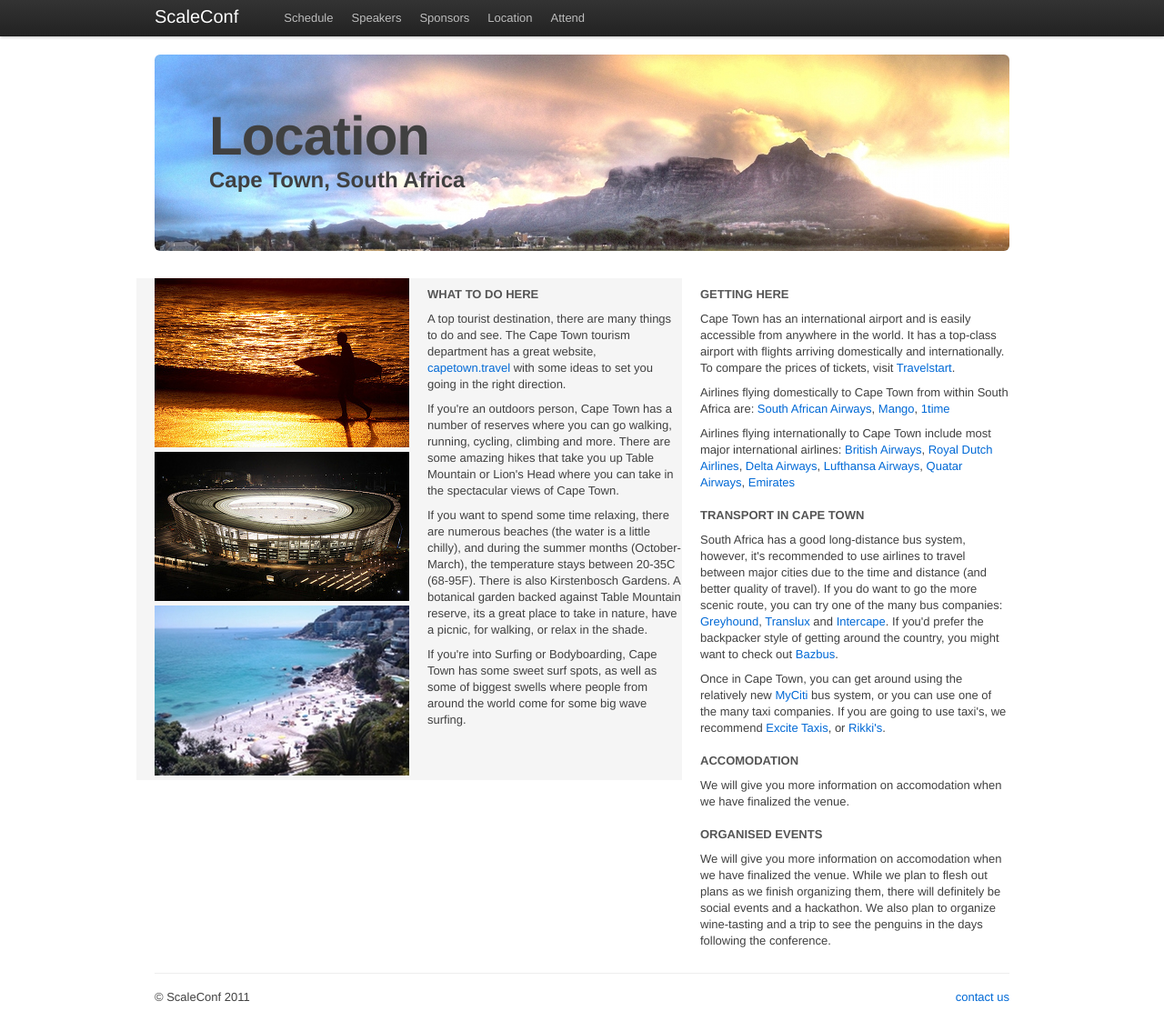
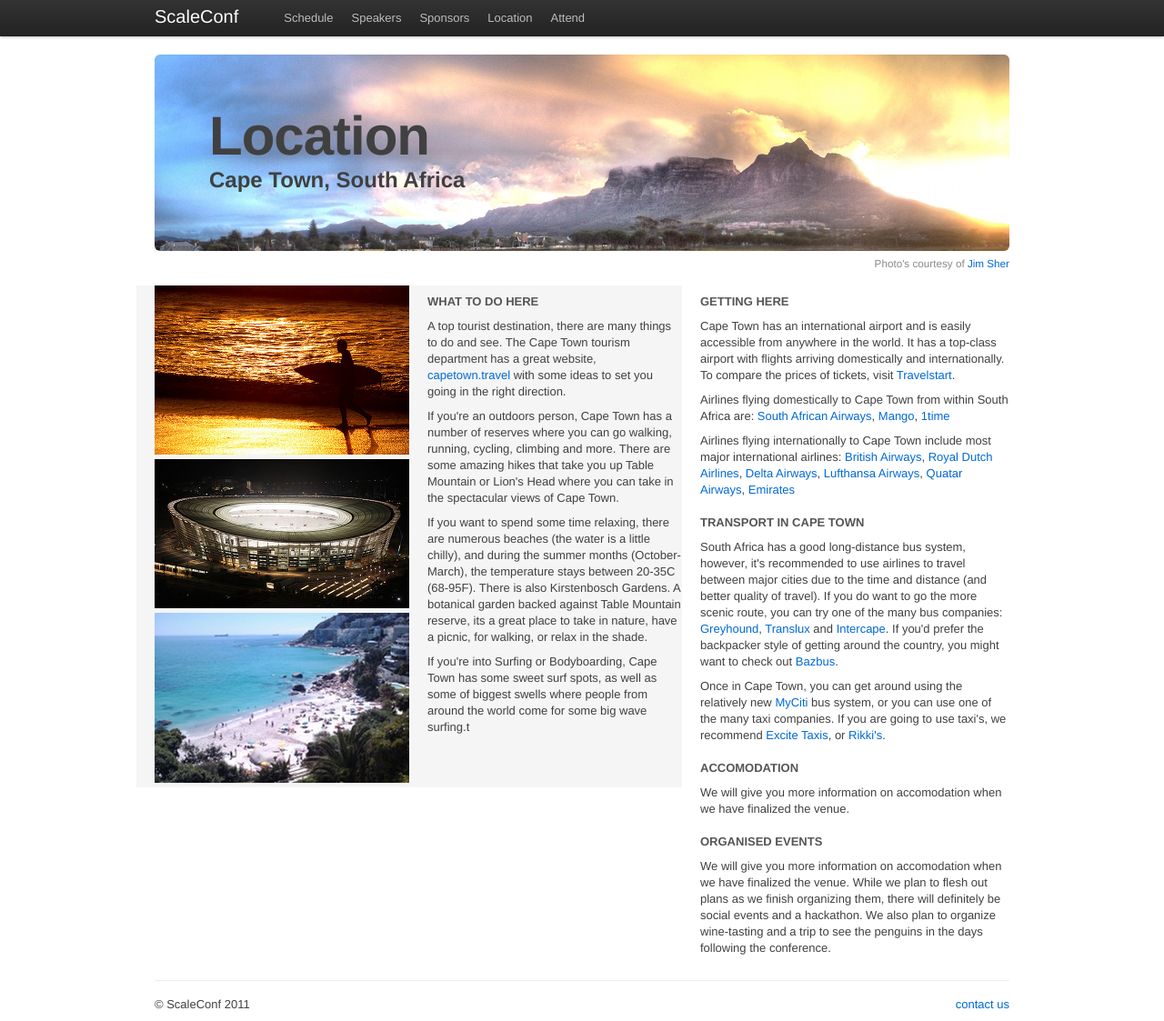
Before and after one commit to scaleconf/scaleconf.github.com, a Jekyll site: the page built from location.html, in a window 1280 px wide and 1123 px high. Shown: the whole window at 91% size. Built offline with Jekyll 4.4.1, drawn with Linux system fonts in a browser that asks for light colours; Markdown is read by kramdown in place of the engine named in the settings.

Commit message:
more text, photo attribution

```diff
--- a/location.html
+++ b/location.html
@@ -4,12 +4,19 @@ title: Location of the conference
 meta-description: Instructions on how to find the Scaleconf
 ---
       <!-- Main hero unit for a primary marketing message or call to action -->
-      <div class="hero-unit" style='background-image:url("/images/ct/panoramic-sunset.jpg")'>
+      <div class="hero-unit" style='background-image:url("/images/ct/panoramic-sunset.jpg"); margin-bottom:5px;'>
           <h1>Location</h1>
           <h2>Cape Town, South Africa</h2>
       </div>
 
-      <!-- Example row of columns -->
+      <div class="row" style='margin-bottom:15px;'>
+          <div class="span16 alignright">
+              <span style='color:#888;font-size:0.9em;'>
+                  Photo's courtesy of <a href='http://www.flickr.com/people/blyzz/'>Jim Sher</a>
+              </span>
+          </div>
+      </div>
+
       <div class="row">
           <div class="span10">
               <div class="row bg1">
@@ -17,8 +24,8 @@ meta-description: Instructions on how to find the Scaleconf
                     <img src='/images/ct/surfer.jpg' />
                     <img src='/images/ct/stadium.jpg' />
                     <img src='/images/ct/clifton.jpg' />
-          </div>
-          <div class='span5 bg1'>
+               </div>
+               <div class='span5 bg1'>
                   <h6 style='color:#555'>What to do here</h6>
                   <p>
                   A top tourist destination, there are many things to do and see. The Cape Town tourism department has
@@ -38,10 +45,10 @@ meta-description: Instructions on how to find the Scaleconf
                   <p>
                   </p>
                   If you're into Surfing or Bodyboarding, Cape Town has some sweet surf spots, as well as some of biggest swells
-                  where people from around the world come for some big wave surfing.
+                  where people from around the world come for some big wave surfing.t
                   </p>
-          </div>
-          </div>
+                </div>
+             </div>
           </div>
 
           <div class='span6'>
```
